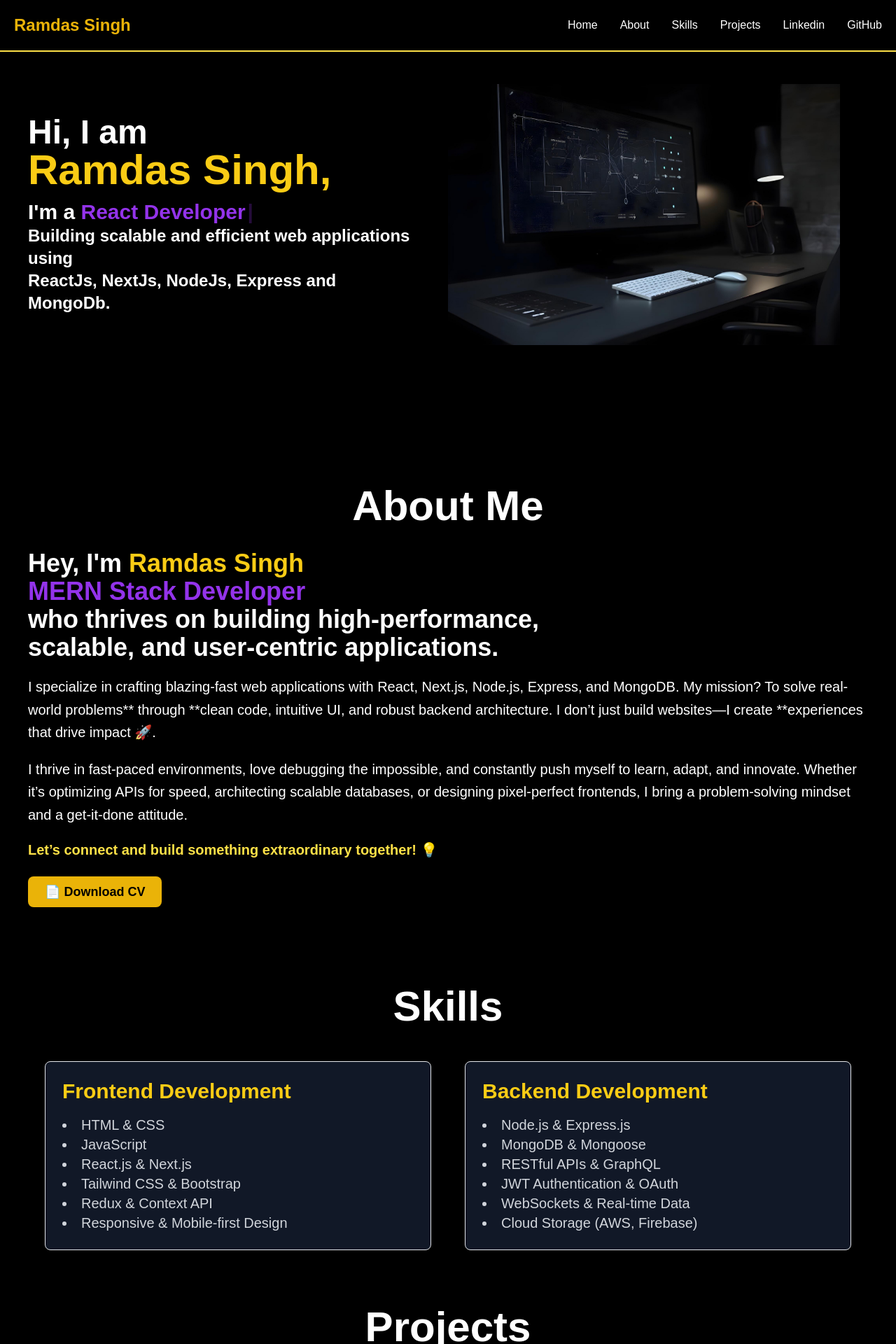
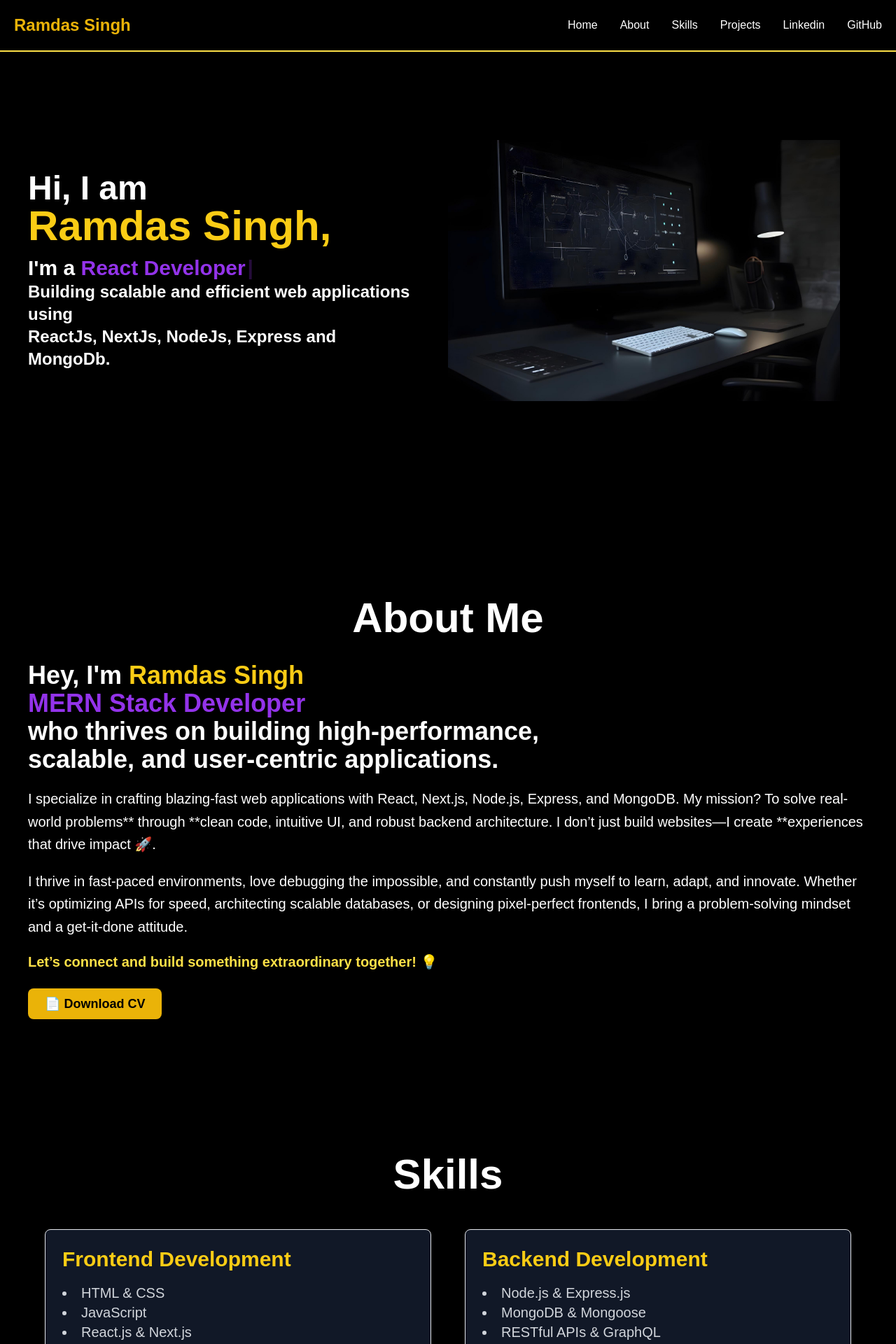
Before and after one commit to Ramdas-developer/My_Portfolio, a Next.js app: page / in a window 1280 px wide. Shown: the top 1920 px of the page at 70% size. Built offline with nearby package versions, Linux system fonts and the light colour scheme.

Commit message:
change in page

```diff
--- a/src/app/page.js
+++ b/src/app/page.js
@@ -44,7 +44,7 @@ export default function Home() {
 
       <main className=" bg-black text-white w-full py-10 pt-10">
         {/*hero section */}
-        <section id="hero" className="flex items-center justify-between mx-10 py-10 ">
+        <section id="hero" className="flex items-center justify-between mx-10 py-20 mt-10">
           <div className='text-left w-1/2'>
           <h2 data-aos="fade-right" data-aos-duration="800" className="text-5xl font-extrabold">Hi, I am </h2>
           <h1 data-aos="fade-right" data-aos-duration="1000" className="text-6xl font-extrabold text-yellow-400">Ramdas Singh,</h1>
@@ -52,7 +52,7 @@ export default function Home() {
           <h2 className="mt-3 text-3xl font-bold">
              I'm a <span className="text-purple-600">
              <Typewriter
-                words={['MERN Stack Developer', 'React Developer', 'Node.js Developer', 'Full Stack Developer']}
+                words={['MERN Stack Developer', 'React Developer', 'Node.js Developer']}
                 loop={0} // Infinite loop
                 cursor
                 cursorStyle="|"
@@ -73,7 +73,7 @@ export default function Home() {
         </section>
 
         {/*About*/}
-        <section data-aos="fade-down" id="about" className="text-left mx-10 py-20 mt-10">
+        <section data-aos="fade-down" id="about" className="text-left mx-10 py-20 mt-20">
           <h1 data-aos="zoom-out" className="text-6xl text-center font-bold mb-8">About Me</h1>
           <h2 className="text-4xl font-bold">
              Hey, I'm <span className="text-yellow-400">Ramdas Singh</span><br/>
@@ -106,7 +106,7 @@ export default function Home() {
 
         {/*Skills*/}
 
-        <section id="skills" className="py-10 px-10                                                                                                      ">
+        <section id="skills" className="mx-10 py-20 mt-10">
           <h3 data-aos="zoom-out" className="text-6xl text-center font-bold mb-12">Skills</h3>
           <div data-aos="zoom-in" className="grid grid-cols-1 md:grid-cols-2 gap-12 px-6">
             {/* Frontend Skills */}
@@ -168,7 +168,7 @@ export default function Home() {
     <a data-aos="fade-up" data-aos-anchor-placement="top-bottom" data-aos-duration="700" data-aos-delay="500" href="https://www.linkedin.com/in/ramdas-singh/" target="_blank" rel="noopener noreferrer" className="text-blue-400 text-4xl hover:text-blue-500">
       <FaLinkedin />
     </a>
-    <a data-aos="fade-up" data-aos-anchor-placement="top-bottom" data-aos-duration="700" data-aos-delay="600" href="mailto:ramdassinghmt30@gmail.com" className="text-red-400 text-4xl hover:text-red-500">
+    <a data-aos="fade-up" data-aos-anchor-placement="top-bottom" data-aos-duration="700" data-aos-delay="600" href="mailto:ramdassinghmt30@gmail.com" className="text-red-400 text-4xl hover:text-red-500" target="_blank" rel="noopener noreferrer">
       <FaEnvelope />
     </a>
   </div>
```
